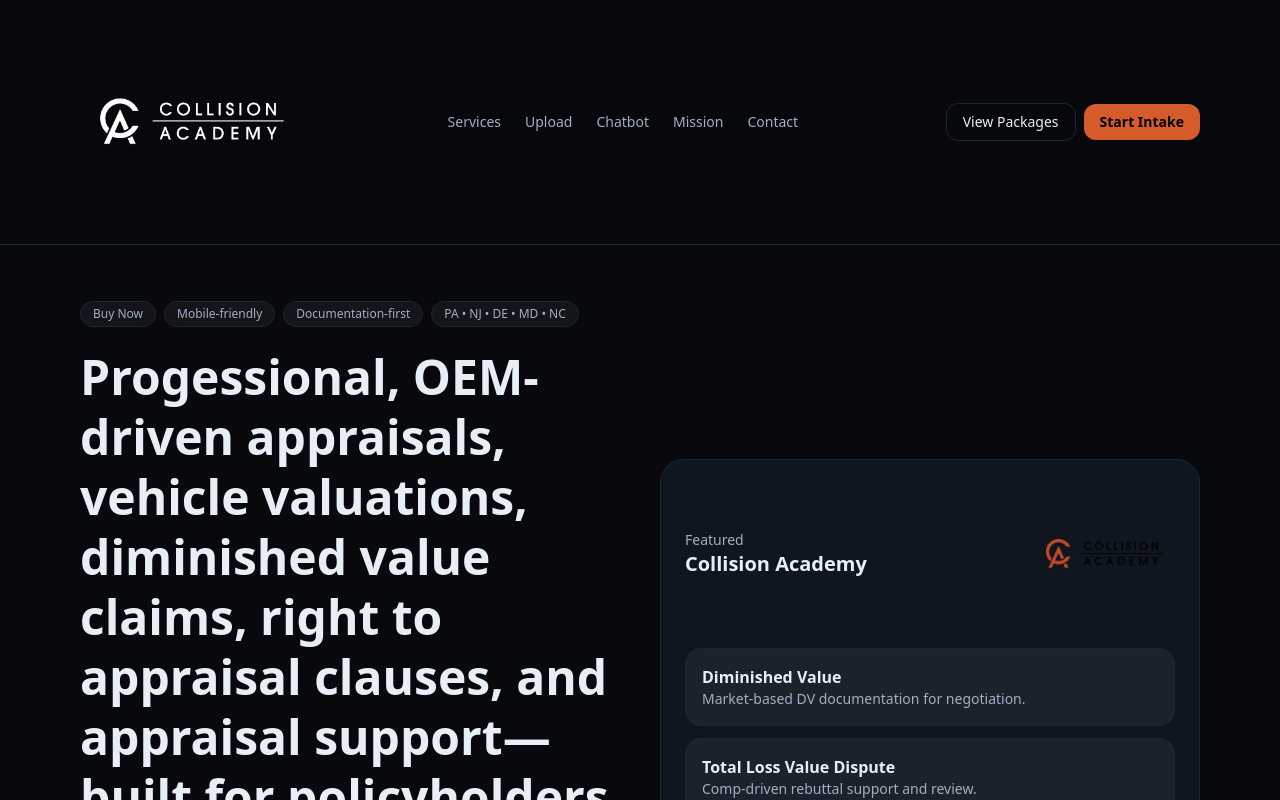
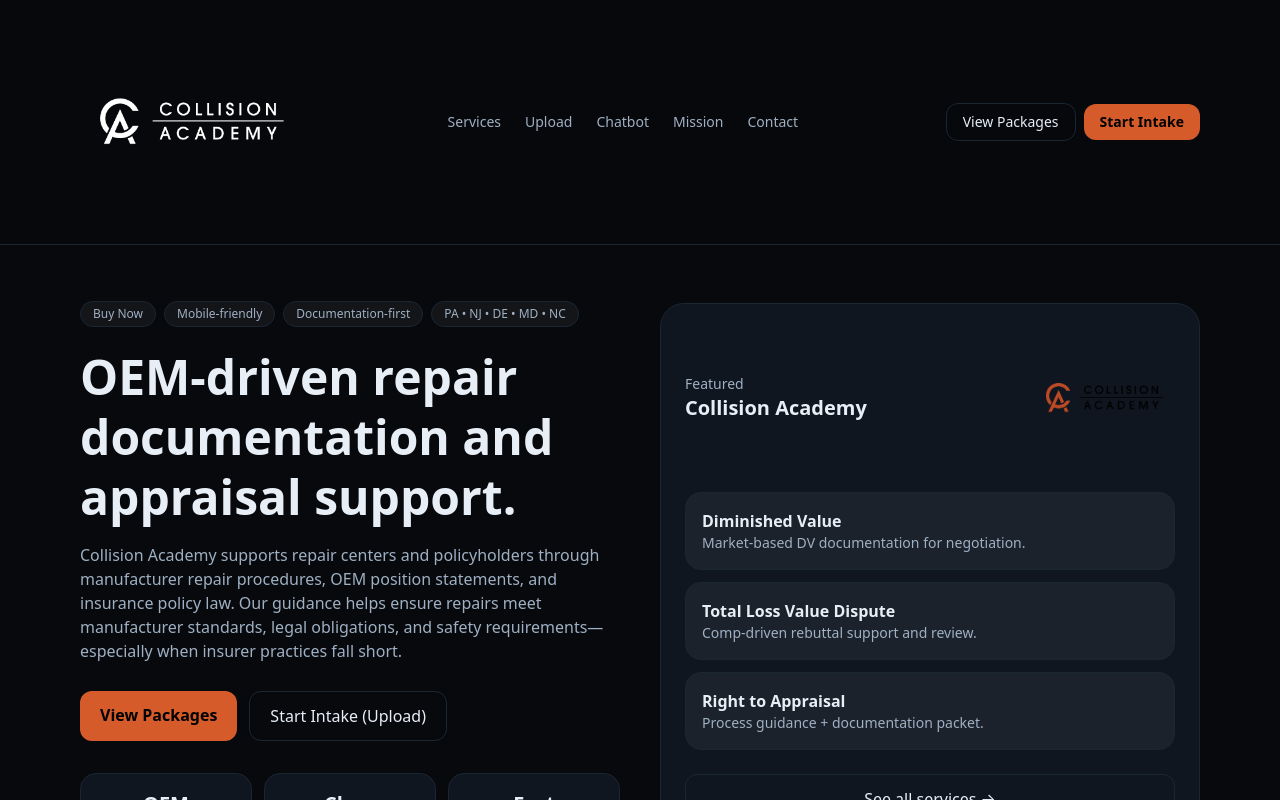
Before and after one commit to Collision-IQ/Collision-IQ, a Next.js app: page / in a window 1280 px wide. Shown: the top 800 px of the page. Built offline with nearby package versions, Linux system fonts and the light colour scheme.

Commit message:
Text revision

```diff
--- a/src/app/page.tsx
+++ b/src/app/page.tsx
@@ -1,3 +1,4 @@
+import { ReactNode } from "react";
 import Image from "next/image";
 import Link from "next/link";
 
@@ -22,15 +23,17 @@ export default function Home() {
           </div>
 
           <h1 className="mt-5 text-4xl font-semibold leading-tight md:text-5xl">
-            Progessional, OEM-driven appraisals, vehicle valuations,
-            diminished value claims, right to appraisal clauses, and
-            appraisal support—built for policyholders and repair centers.
+            OEM-driven repair documentation and
+            <br />
+            appraisal support.
           </h1>
 
           <p className="mt-4 text-[color:var(--muted)]">
-            Diminished value, total loss value disputes, repair planning, and
-            Right to Appraisal guidance—delivered with clear documentation and
-            negotiation-ready reports.
+            Collision Academy supports repair centers and policyholders through
+            manufacturer repair procedures, OEM position statements, and insurance
+            policy law. Our guidance helps ensure repairs meet manufacturer standards,
+            legal obligations, and safety requirements—especially when insurer practices
+            fall short.
           </p>
 
           <div className="mt-7 flex flex-col gap-3 sm:flex-row">
```
